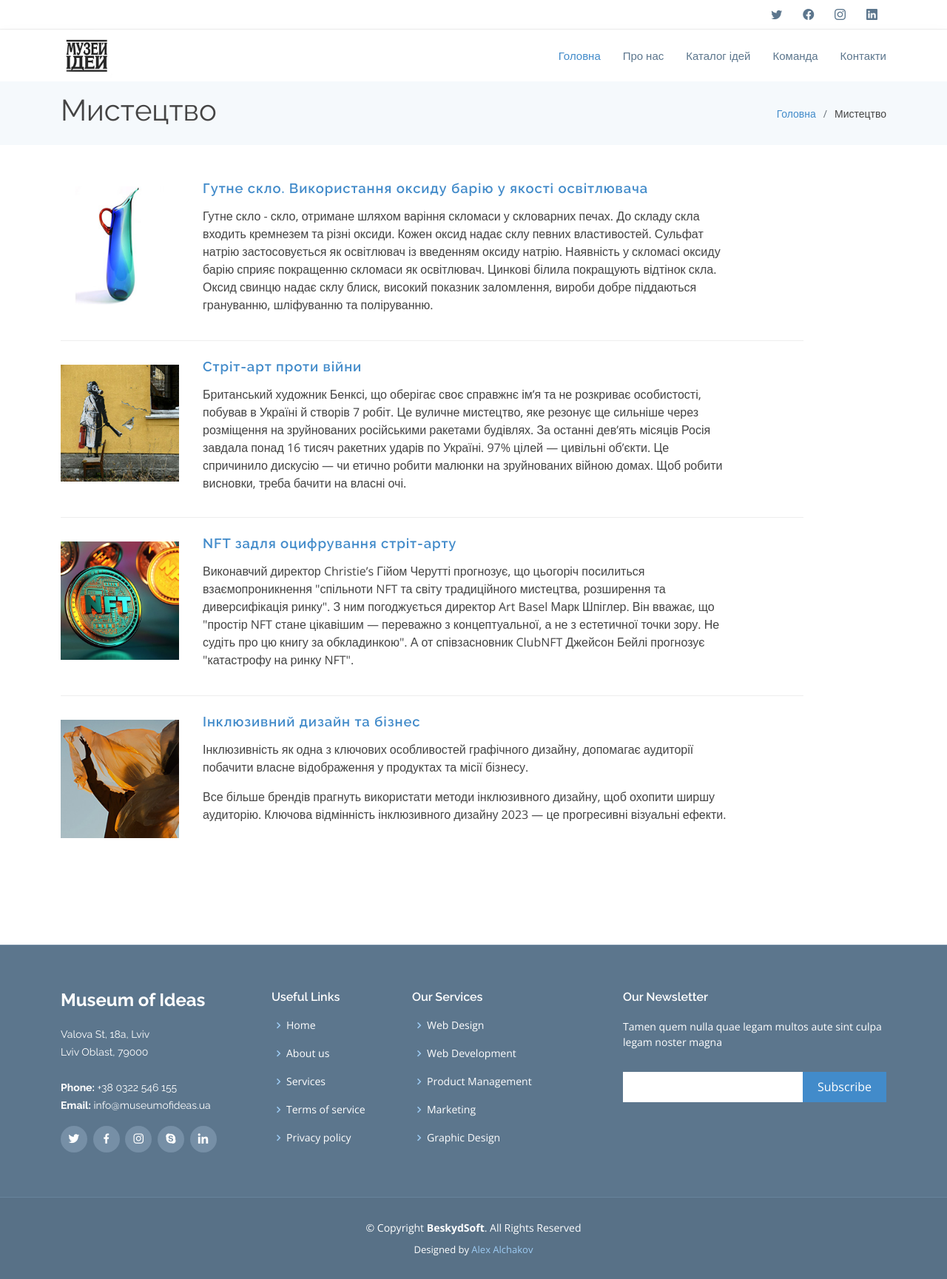
After one commit to alex-alc/museum, a Flask app: template templates/art.html in a window 1280 px wide. The commit adds this page. Shown: the whole page at 74% size. Run offline with Flask 3, Linux system fonts and the light colour scheme; the template is opened without the code that fills it, so the values that code supplies are empty; some libraries are stand-ins or nearby versions.

Commit message:
art catalog and card creation

```diff
--- /dev/null
+++ b/templates/art.html
@@ -0,0 +1,85 @@
+
+{% extends 'base.html' %}
+
+{% block body %}
+
+  <main id="main">
+
+    <!-- ======= Breadcrumbs Section ======= -->
+    <section class="breadcrumbs">
+      <div class="container">
+
+        <div class="d-flex justify-content-between align-items-center">
+          <h1>Мистецтво</h1>
+          <ol>
+            <li><a href="/index.html">Головна</a></li>
+            <li>Мистецтво</li>
+          </ol>
+        </div>
+
+      </div>
+    </section><!-- End Breadcrumbs Section -->
+
+    <section class="inner-page">
+        <div class="container">
+            <section class="box">
+
+              <ul class="style2">
+                <li>
+                    <article class="box post-excerpt">
+                        <a href="card_art.html" class="image left"><img src="static/img/catalog/art01.jpg" alt=""></a>
+                        <h2><a href="card_art.html">Гутне скло. Використання оксиду барію у якості освітлювача</a></h2>
+                        <p> Гутне скло - скло, отримане шляхом варіння скломаси у скловарних печах. До складу скла
+                            входить кремнезем та різні оксиди. Кожен оксид надає склу певних властивостей. Сульфат
+                            натрію застосовується як освітлювач із введенням оксиду натрію. Наявність у скломасі оксиду
+                            барію сприяє покращенню скломаси як освітлювач. Цинкові білила покращують відтінок скла.
+                            Оксид свинцю надає склу блиск, високий показник заломлення, вироби добре піддаються
+                            грануванню, шліфуванню та поліруванню.</p>
+                    </article>
+                </li>
+                <li>
+                    <article class="box post-excerpt">
+                        <a href="card_art.html" class="image left"><img src="static/img/catalog/art02.jpg" alt=""></a>
+                        <h2><a href="card_art.html">Стріт-арт проти війни</a></h2>
+                        <p>Британський художник Бенксі, що оберігає своє справжнє ім’я та не розкриває особистості,
+                            побував в Україні й створів 7 робіт. Це вуличне мистецтво, яке резонує ще сильніше через
+                            розміщення на зруйнованих російськими ракетами будівлях. За останні дев’ять місяців Росія
+                            завдала понад 16 тисяч ракетних ударів по Україні. 97% цілей — цивільні об’єкти. Це
+                            спричинило дискусію — чи етично робити малюнки на зруйнованих війною домах. Щоб робити
+                            висновки, треба бачити на власні очі.
+                        </p>
+                    </article>
+                </li>
+                <li>
+                    <article class="box post-excerpt">
+                        <a href="card_art.html" class="image left"><img src="static/img/catalog/art03.jpg" alt=""></a>
+                        <h2><a href="card_art.html">NFT задля оцифрування стріт-арту</a></h2>
+                        <p> Виконавчий директор Christie’s Гійом Черутті прогнозує, що цьогоріч посилиться
+                            взаємопроникнення "спільноти NFT та світу традиційного мистецтва, розширення та
+                            диверсифікація ринку". З ним погоджується директор Art Basel Марк Шпіглер. Він вважає,
+                            що "простір NFT стане цікавішим — переважно з концептуальної, а не з естетичної точки зору.
+                            Не судіть про цю книгу за обкладинкою". А от співзасновник ClubNFT Джейсон Бейлі прогнозує
+                            "катастрофу на ринку NFT".</p>
+                    </article>
+                </li>
+                <li>
+                    <article class="box post-excerpt">
+                        <a href="card_art.html" class="image left"><img src="static/img/catalog/art04.jpg" alt=""></a>
+                        <h2><a href="card_art.html">Інклюзивний дизайн та бізнес</a></h2>
+                        <p> Інклюзивність як одна з ключових особливостей графічного дизайну, допомагає аудиторії
+                            побачити власне відображення у продуктах та місії бізнесу. </p>
+                        <p> Все більше брендів прагнуть
+                            використати методи інклюзивного дизайну, щоб охопити ширшу аудиторію. Ключова відмінність
+                            інклюзивного дизайну 2023 — це прогресивні візуальні ефекти.</p>
+                    </article>
+                </li>
+
+              </ul>
+
+            </section>
+        </div>
+    </section>
+
+  </main><!-- End #main -->
+
+{% endblock %}
```
Also changed, not shown: templates/card02.html (deleted, +0 -76 lines), templates/card_art.html (added, +82 -0 lines), templates/index.html (+8 -8 lines), static/img/catalog/art01.jpg (added), static/img/catalog/art02.jpg (added), static/img/catalog/art03.jpg (added), static/img/catalog/art04.jpg (added), static/img/portfolio/art01.jpg (added), static/img/portfolio/art02.jpg (added), static/img/portfolio/art03.jpg (added).
